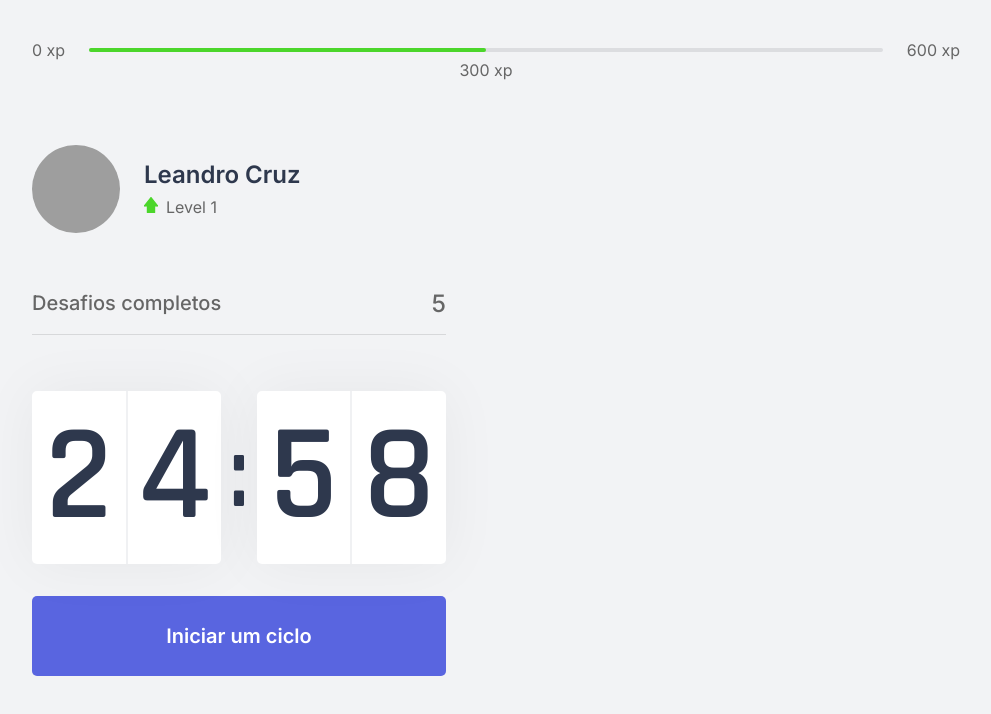
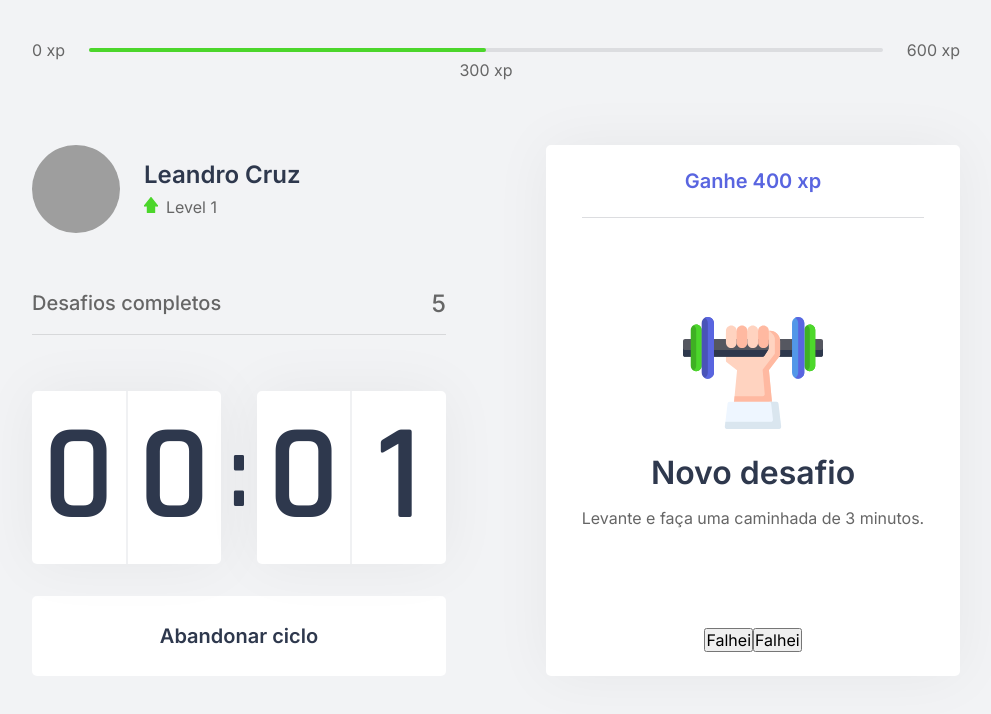
Before and after one commit to LeandroGCruzP/moveit-next, a Next.js app: page / in a window 1280 px wide. Both pictures are taken after a click on the button "Iniciar um ciclo". Shown: the top 714 px of the page, without its empty margins (144-1135 px from the left). Built offline with nearby package versions, Linux system fonts and the light colour scheme; grey boxes are pictures that could not be loaded.

Commit message:
style Countdown and add ChanllengeBox

```diff
--- /dev/null
+++ b/src/components/ChallengeBox.tsx
@@ -0,0 +1,38 @@
+import styles from '../styles/components/ChallengeBox.module.css';
+
+export function ChallengeBox() {
+  const hasActiveChallenge = true;
+
+  return (
+    <div className={styles.challengeBoxContainer}>
+      {hasActiveChallenge ? (
+        <div className={styles.challengeActive}>
+          <header>Ganhe 400 xp</header>
+
+          <main>
+            <img src="icons/body.svg" />
+            <strong>Novo desafio</strong>
+            <p>Levante e faça uma caminhada de 3 minutos.</p>
+          </main>
+
+          <footer>
+            <button type="button" className={styles.challengeFailedButton}>
+              Falhei
+            </button>
+            <button type="button" className={styles.challengeSucceededButton}>
+              Falhei
+            </button>
+          </footer>
+        </div>
+      ) : (
+        <div className={styles.challengeNotActive}>
+          <strong>Finalize um ciclo para receber um desafio</strong>
+          <p>
+            <img src="icons/level-up.svg" alt="Level up" />
+            Avance de level completando desafios.
+          </p>
+        </div>
+      )}
+    </div>
+  );
+}
--- a/src/components/Countdown.tsx
+++ b/src/components/Countdown.tsx
@@ -2,9 +2,13 @@
 
 import styles from '../styles/components/Countdown.module.css';
 
+// Variavel globar
+let countdownTimeout: NodeJS.Timeout;
+
 export function Countdown() {
-  const [time, setTime] = useState(25 * 60);
-  const [active, setActive] = useState(false);
+  const [time, setTime] = useState(0.05 * 60);
+  const [isActive, setIsActive] = useState(false);
+  const [hasFinished, setHasFinished] = useState(false);
 
   const minutes = Math.floor(time / 60);
   const seconds = time % 60;
@@ -13,16 +17,25 @@
   const [secondLeft, secondRight] = String(seconds).padStart(2, '0').split('');
 
   function startCountdown() {
-    setActive(true);
+    setIsActive(true);
+  }
+
+  function resetCountdown() {
+    clearTimeout(countdownTimeout);
+    setIsActive(false);
+    setTime(0.05 * 60);
   }
 
   useEffect(() => {
-    if (active && time > 0) {
-      setTimeout(() => {
+    if (isActive && time > 0) {
+      countdownTimeout = setTimeout(() => {
         setTime(time - 1);
       }, 1000);
+    } else if (isActive && time === 0) {
+      setHasFinished(true);
+      setIsActive(false);
     }
-  }, [active, time]);
+  }, [isActive, time]);
 
   return (
     <div>
@@ -38,6 +51,21 @@
         </div>
       </div>
 
+      {hasFinished ? (
+        <button disabled className={styles.countdownButton}>
+          Ciclo encerrado
+        </button>
+      ) : (
+        <>
+          {isActive ? (
+            <button
+              type="button"
+              className={`${styles.countdownButton} ${styles.countdownButtonActive}`}
+              onClick={resetCountdown}
+            >
+              Abandonar ciclo
+            </button>
+          ) : (
             <button
               type="button"
               className={styles.countdownButton}
@@ -45,6 +73,9 @@
             >
               Iniciar um ciclo
             </button>
+          )}
+        </>
+      )}
     </div>
   );
 }
--- a/src/pages/index.tsx
+++ b/src/pages/index.tsx
@@ -2,6 +2,7 @@
 import { Profile } from '../components/Profile';
 import { CompleteChallenges } from '../components/CompleteChallenges';
 import { Countdown } from '../components/Countdown';
+import { ChallengeBox } from '../components/ChallengeBox';
 
 import Head from 'next/head';
 
@@ -22,7 +23,9 @@
           <CompleteChallenges />
           <Countdown />
         </div>
-        <div></div>
+        <div>
+          <ChallengeBox />
+        </div>
       </section>
     </div>
   );
--- /dev/null
+++ b/src/styles/components/ChallengeBox.module.css
@@ -0,0 +1,70 @@
+.challengeBoxContainer {
+  height: 100%;
+
+  background: var(--white);
+  border-radius: 5px;
+  box-shadow: 0 0 60px rgba(0, 0, 0, 0.05);
+  padding: 1.5rem 2rem;
+
+  display: flex;
+  flex-direction: column;
+  align-items: center;
+  justify-content: center;
+
+  text-align: center;
+}
+
+.challengeNotActive {
+  display: flex;
+  flex-direction: column;
+  align-items: center;
+}
+
+.challengeNotActive strong {
+  font-size: 1.5rem;
+  font-weight: 500;
+  line-height: 1.4;
+}
+
+.challengeNotActive p {
+  display: flex;
+  flex-direction: column;
+  align-items: center;
+  line-height: 1.4;
+  max-width: 70%;
+  margin: 3rem;
+}
+
+.challengeNotActive p img {
+  margin-bottom: 1rem;
+}
+
+.challengeActive {
+  height: 100%;
+
+  display: flex;
+  flex-direction: column;
+}
+
+.challengeActive header {
+  color: var(--blue);
+  font-weight: 600;
+  font-size: 1.25rem;
+  padding: 0 2rem 1.5rem;
+  border-bottom: 1px solid var(--gray-line);
+}
+
+.challengeActive main {
+  flex: 1;
+  display: flex;
+  flex-direction: column;
+  align-items: center;
+  justify-content: center;
+}
+
+.challengeActive main strong {
+  font-size: 2rem;
+  font-weight: 600;
+  color: var(--title);
+  margin: 1.5rem 0 1rem;
+}
--- a/src/styles/components/Countdown.module.css
+++ b/src/styles/components/Countdown.module.css
@@ -59,6 +59,22 @@
   transition: background-color 0.2s;
 }
 
-.countdownButton:hover {
+.countdownButton:not(:disabled):hover {
   background: var(--blue-dark);
 }
+
+.countdownButtonActive {
+  background: var(--white);
+  color: var(--title);
+}
+
+.countdownButtonActive:not(:disabled):hover {
+  background: var(--red);
+  color: var(--white);
+}
+
+.countdownButton:disabled {
+  background: var(--white);
+  color: var(--text);
+  cursor: not-allowed;
+}
```
Lines whose indentation alone changed are shown as unchanged.
